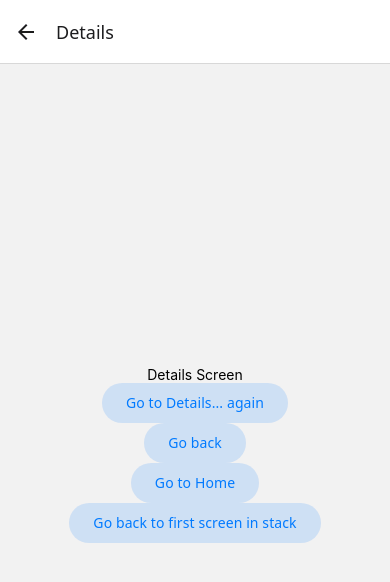
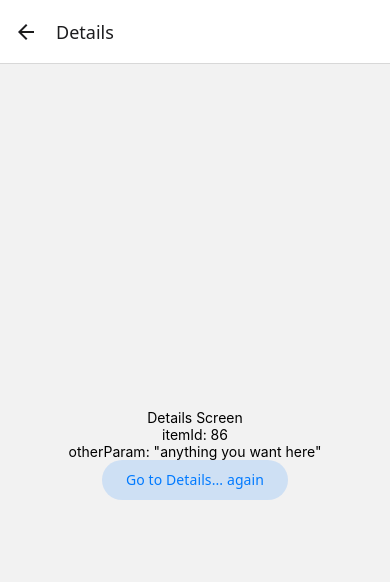
Before and after one commit to vinceaintreadin-21/appdev2, a React Native app in the folder rn-navigation-blank/: screen / in a window 390 px wide. Both pictures are taken after a click on the button "Go to Details". Shown: the top 582 px of the page. Built offline with nearby package versions, Linux system fonts and the light colour scheme.

Commit message:
done with passing parameters to routes

```diff
--- a/rn-navigation-blank/App.tsx
+++ b/rn-navigation-blank/App.tsx
@@ -1,6 +1,9 @@
 import * as React from 'react';
 import { View, Text } from 'react-native';
-import { createStaticNavigation, Link, useNavigation } from '@react-navigation/native';
+import {
+  createStaticNavigation,
+  useNavigation,
+} from '@react-navigation/native';
 import { createNativeStackNavigator } from '@react-navigation/native-stack';
 import { Button } from '@react-navigation/elements';
 
@@ -10,44 +13,53 @@ function HomeScreen() {
   return (
     <View style={{ flex: 1, alignItems: 'center', justifyContent: 'center' }}>
       <Text>Home Screen</Text>
-      {/* <Link screen="Details">Go to Details</Link> */}
-      {/* <Button screen="Details">Go to Details</Button> */}
-      <Button onPress={() => navigation.navigate('Details')}>
+      <Button
+        onPress={() => {
+          /* 1. Navigate to the Details route with params */
+          navigation.navigate('Details', {
+            itemId: 86,
+            otherParam: 'anything you want here',
+          });
+        }}
+      >
         Go to Details
       </Button>
+    </View>
+  );
+}
+function DetailsScreen({ route }) {
+  const navigation = useNavigation();
 
+  /* 2. Get the param */
+  const { itemId, otherParam } = route.params;
+
+  return (
+    <View style={{ flex: 1, alignItems: 'center', justifyContent: 'center' }}>
+      <Text>Details Screen</Text>
+      <Text>itemId: {JSON.stringify(itemId)}</Text>
+      <Text>otherParam: {JSON.stringify(otherParam)}</Text>
+      <Button
+        onPress={
+          () =>
+            navigation.push('Details', {
+              // Randomly generate an ID for demonstration purposes
+              itemId: Math.floor(Math.random() * 100),
+            })
+        }
+      >
+        Go to Details... again
+      </Button>
     </View>
   );
 }
 
-function DetailsScreen() {
-  const navigation = useNavigation();
-  return (
-    <View style={{ flex: 1, alignItems: 'center', justifyContent: 'center' }}>
-      <Text>Details Screen</Text>
-      <Button onPress={() => navigation.push('Details')}>
-        Go to Details... again
-      </Button>
-      <Button onPress={() => navigation.goBack()}>Go back</Button>
-      <Button onPress={() => navigation.popTo('Home')}>Go to Home</Button>
-      <Button onPress={() => navigation.popToTop()}>
-        Go back to first screen in stack
-      </Button>
-
-    </View>
-  );
-}
-
-
 const RootStack = createNativeStackNavigator({
-  initialRouteName: 'Home',
   screens: {
     Home: HomeScreen,
     Details: DetailsScreen,
   },
 });
 
-
 const Navigation = createStaticNavigation(RootStack);
 
 export default function App() {
```
